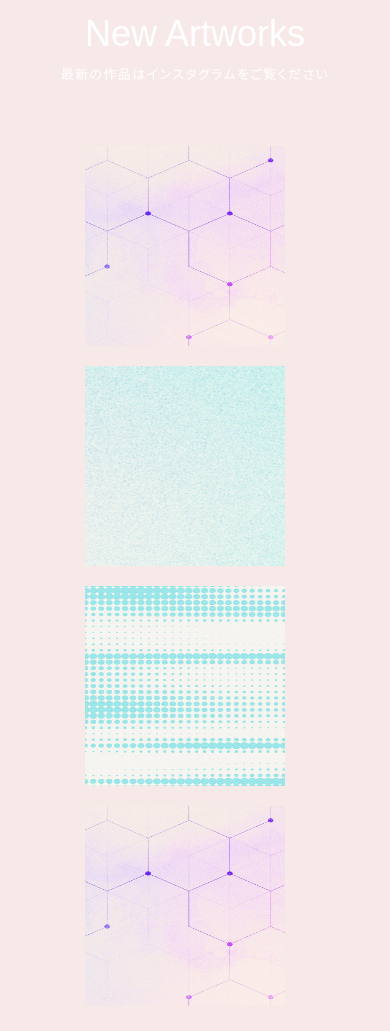
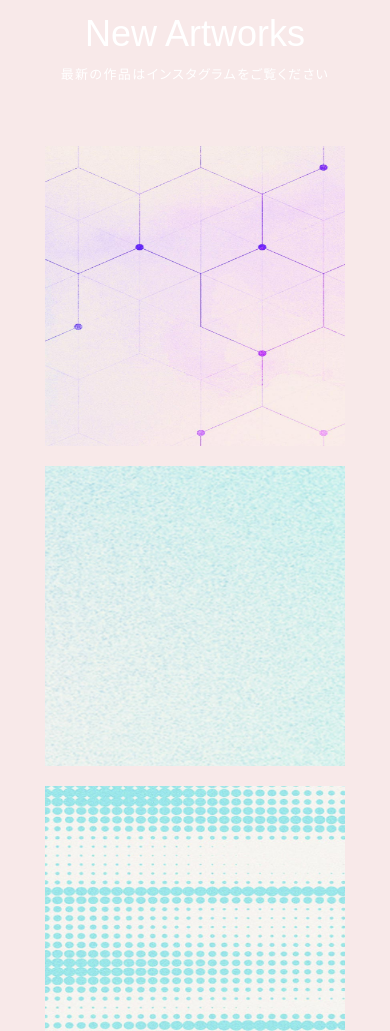
Before and after one commit to TikoKadota/Neon01, a plain HTML site: page index.html in a window 390 px wide. Shown: the part 3577-4608 px from the top of the page. Drawn offline with nearby package versions, Linux system fonts and the light colour scheme; no server answers; a web font is replaced by a local one.

Commit message:
Add files via upload

```diff
--- a/css/style.css
+++ b/css/style.css
@@ -529,8 +529,8 @@
 /* --------------------------- */
 /* Instagramフィード
 /* --------------------------- */
-.art-item img{
-  max-width: 150px;
+.art-item{
+  width: 150px;
   margin-right: 20px;
   padding: 10px;
   transition:1s all;
@@ -680,7 +680,9 @@
 /* --------------------------- */
 /* Instagramフィード
 /* --------------------------- */
-.art-item img{
+.art-item{
+  width: 300px;
+  height: 300px;
   margin-right: 0;
   padding: 10px;
   transition:1s all;
```
